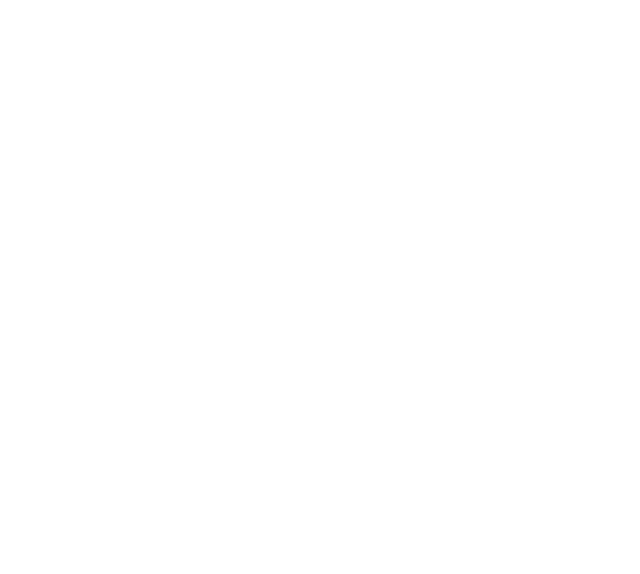
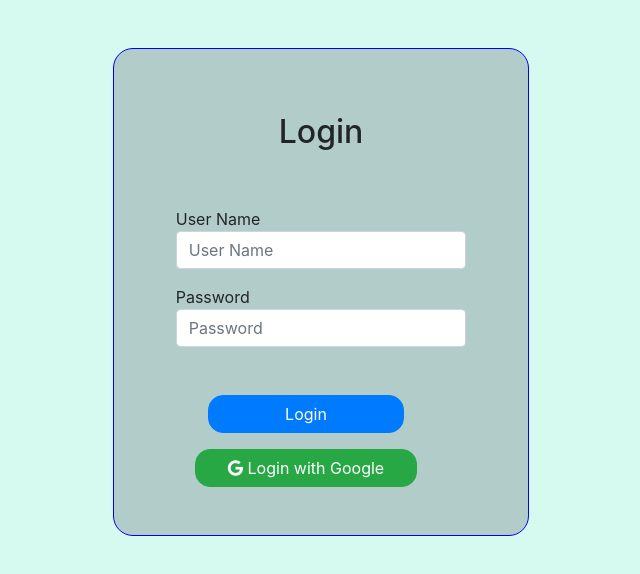
Before and after one commit to MaheshStark/To-do-list, a plain HTML site: page logging.html in a window 1280 px wide. Shown: the whole page, without its empty margins (304-944 px from the left). Drawn offline with nearby package versions, Linux system fonts and the light colour scheme.

Commit message:
done UI of logging page

```diff
--- a/logging.html
+++ b/logging.html
@@ -0,0 +1,33 @@
+<html lang="en">
+    <head>
+        <meta charset="UTF-8">
+        <meta name="viewport" content="width=device-width, initial-scale=1.0">
+        <title>Logging</title>
+        <script src="app.js"></script>
+        <script src="https://kit.fontawesome.com/923f6a34f6.js" crossorigin="anonymous"></script>
+        <link rel="stylesheet" href="https://stackpath.bootstrapcdn.com/bootstrap/4.4.1/css/bootstrap.min.css" integrity="sha384-Vkoo8x4CGsO3+Hhxv8T/Q5PaXtkKtu6ug5TOeNV6gBiFeWPGFN9MuhOf23Q9Ifjh" crossorigin="anonymous">
+        <link rel="stylesheet" href="style.css">
+    </head>
+    <body>
+        <div class="row justify-content-center col-lg-12 col-sm-12">
+            <div class="row justify-content-center col-lg-4 col-sm-12 mt-5 mainlogin">
+                <div class="row justify-content-center mt-5 mb-5 col-lg-12 col-sm-12">
+                    <h2 class="text-center mt-3 ">Login</h2>
+                </div>
+                <div class="row col-lg-10 col-sm-12">
+                     <label class="">User Name</label>
+                    <input type="text" class="form-control mb-3" placeholder="User Name">
+                    <label class="">Password</label>
+                    <input type="text" class="form-control mb-4" placeholder="Password">
+                    <div class="row col-lg-12 col-sm-12 mt-4 justify-content-center">
+                        <button class="btn btn-primary loggingBtn mb-3">Login</button>
+
+                        <button class="btn btn-success loggingBtn mb-5" id="googleLoggingBtn"><i class="fab fa-google"></i>  Login with Google</button>
+                    </div>
+                </div>
+
+
+            </div>
+        </div>
+    </body>
+</html>
--- a/style.css
+++ b/style.css
@@ -25,6 +25,24 @@ body{
     width: 100% !important;
     height: 100% !important;
 }
-#footerSample{
+label{
+  margin-bottom: 0px !important;
 
 }
+@media (min-width: 992px){
+  .mainlogin {
+    border: solid blue 1px;
+    border-radius: 20px;
+    background-color: #b2ccca;
+
+}
+}
+.loggingBtn{
+  border-radius: 15px !important;
+  width: 75%;
+
+}
+#googleLoggingBtn{
+  width: 85%;
+
+}
```
Also changed, not shown: index.html (+1 -12 lines).
